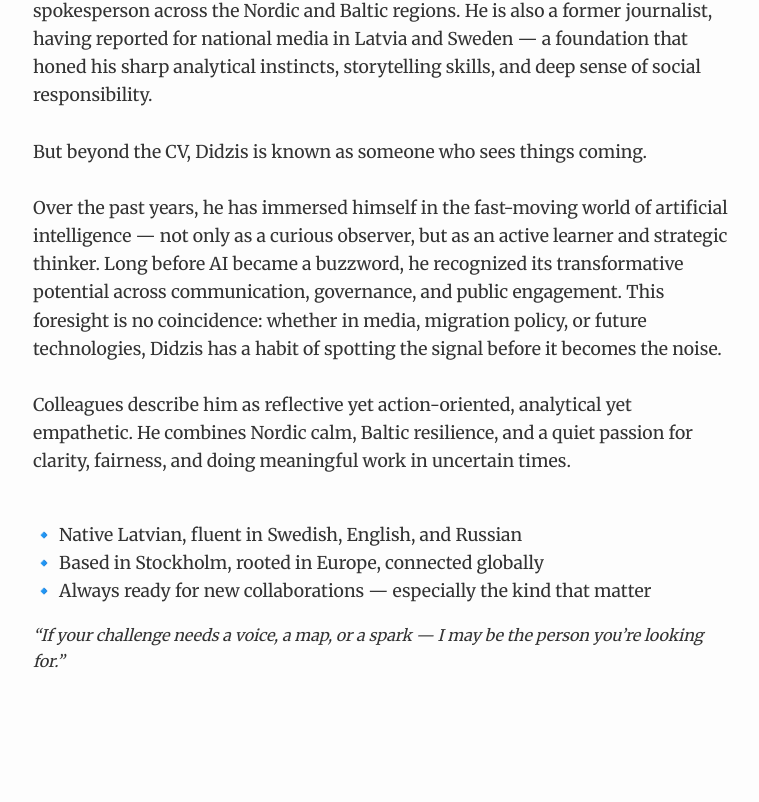
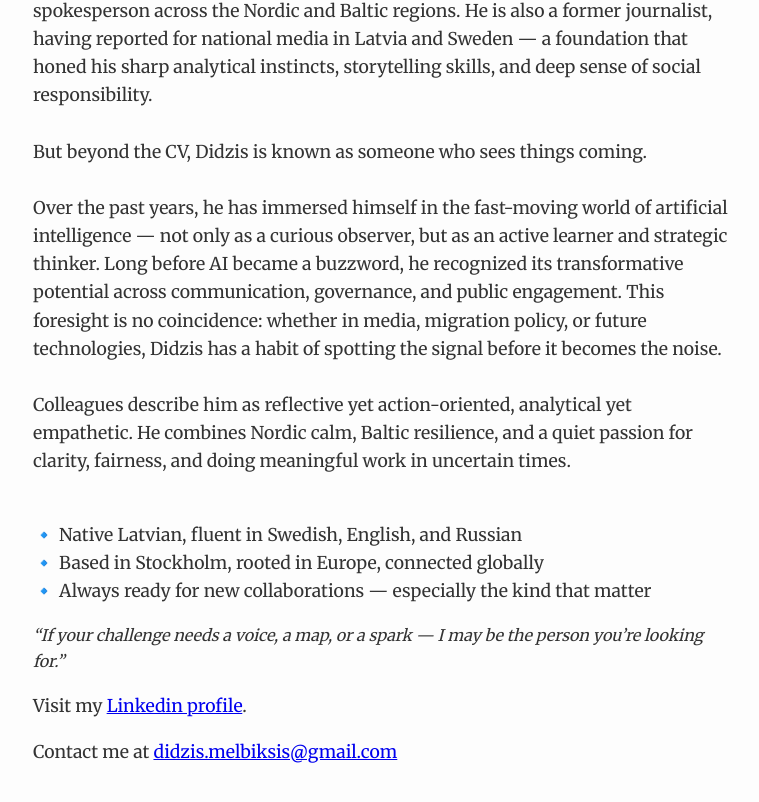
Before and after one commit to mranarhs/mranarhs.github.io, a plain HTML site: page index.html in a window 1280 px wide. Shown: the part 454-1256 px from the top of the page, without its empty margins (257-1016 px from the left). Before the commit the page ends 1178 px from the top, so only its background shows below. Drawn offline with Linux system fonts and the light colour scheme.

Commit message:
Update index.html

```diff
--- a/index.html
+++ b/index.html
@@ -44,6 +44,8 @@ Colleagues describe him as reflective yet action-oriented, analytical yet empath
 🔹 Always ready for new collaborations — especially the kind that matter<br></p>
 
 <i>“If your challenge needs a voice, a map, or a spark — I may be the person you’re looking for.”</i>
+<p>Visit my <a href="https://www.linkedin.com/in/didzis/">Linkedin profile</a>.</p>
+<p>Contact me at <a href="mailto:didzis.melbiksis@gmail.com">didzis.melbiksis@gmail.com</a></p>
 </p>
 </body>
 </html>
```
